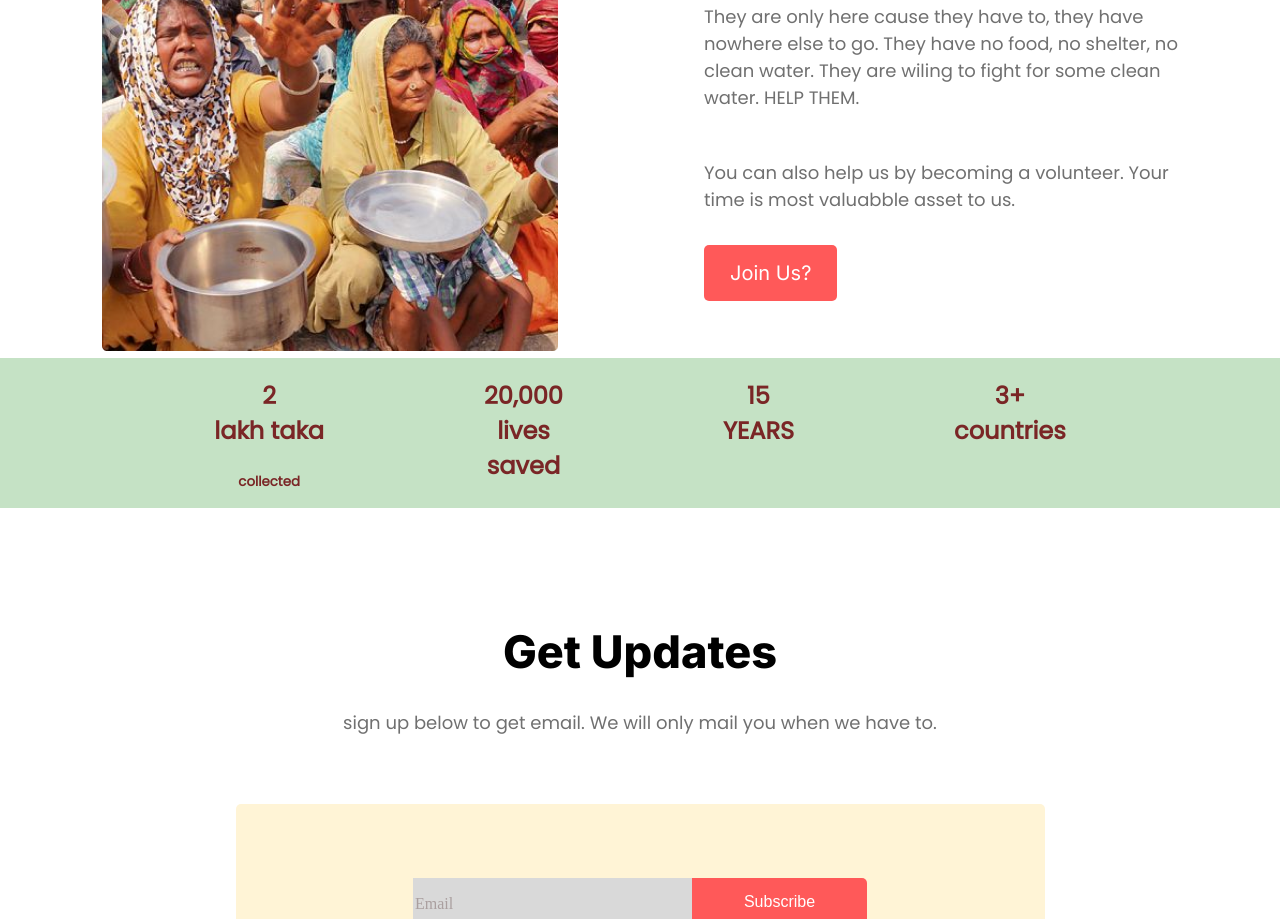
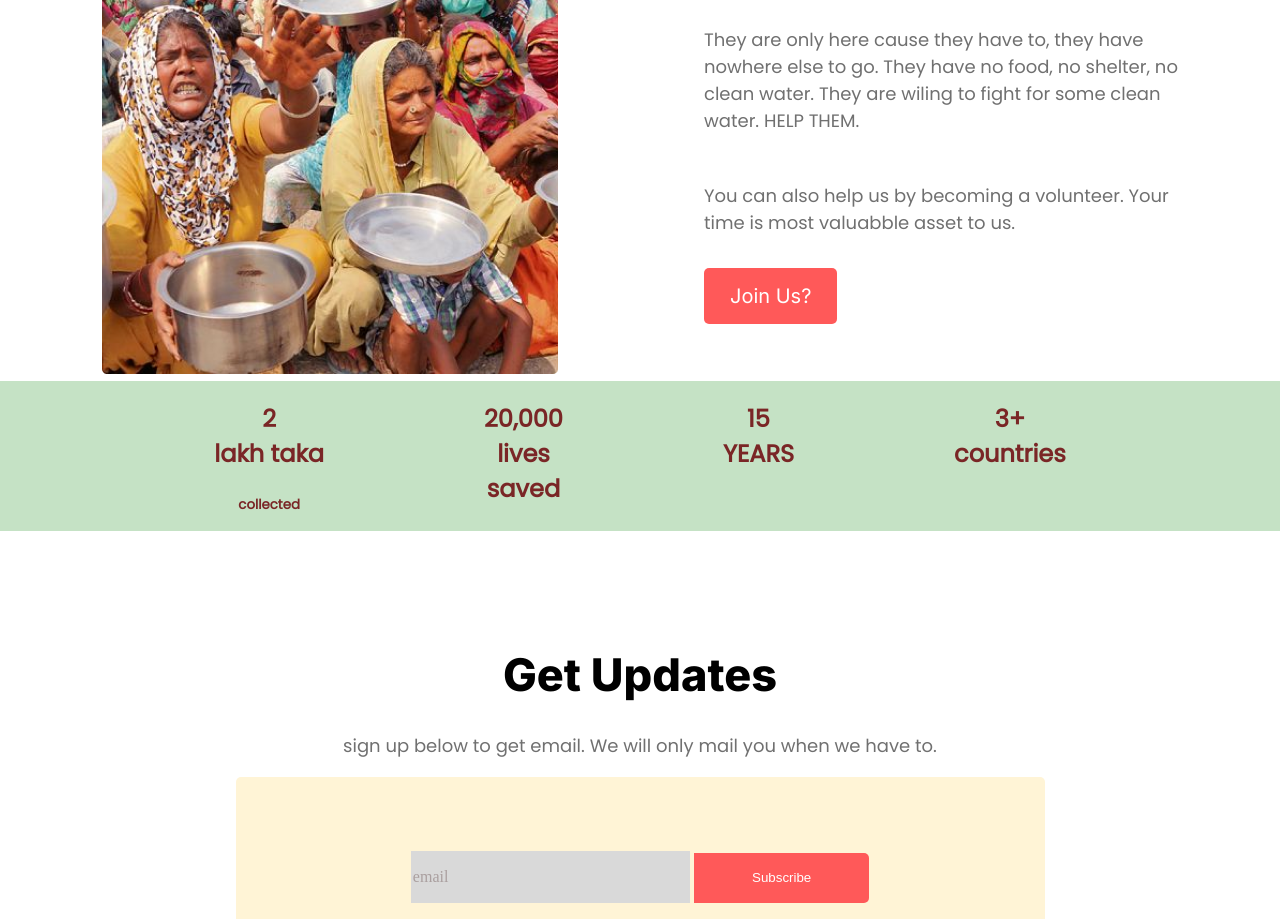
Before and after one commit to S0vers/Donation_Website, a plain HTML site: page index.html in a window 1280 px wide. Shown: the part 2974-3893 px from the top of the page. Drawn offline with Linux system fonts and the light colour scheme; a web font is replaced by a local one.

Commit message:
Final final

```diff
--- a/index.html
+++ b/index.html
@@ -102,11 +102,16 @@
         <h1 class="bold-title">Get Updates</h1>
         <p class="important-paragraph"> sign up below to get email. We will only mail you when we have to.</p>
     </div>
-    <section class="email-input">
-        <div class="yellow-box">
-            <input type="text" id="email" value="Email">
-            <a class="sub" href="#">Subscribe</a>
+    <section class="email-us">
+        <div class="email-input">
+            <div class="yellow-box">
+                <form class="input" action="#">
+                    <input type="text" value="email">
+                    <input type="submit" value="Subscribe">
+                </form>
+            </div>
         </div>
+
     </section>
 </body>
 <footer>
--- a/style.css
+++ b/style.css
@@ -157,7 +157,6 @@ body p{
     color: black;
 }
 .email-input{
-    padding-top: 50px;
     display: flex;
     justify-content: center;
 }
@@ -176,7 +175,7 @@ body p{
     justify-content: center;
     align-items: center;
 }
-#email{
+input[type=text] {
     height: 50px;
     width: 275px;
     background-color: #D9D9D9;
@@ -185,13 +184,12 @@ body p{
     text-align: left;
     color: #AA9F9F;
     font-family: 'Times New Roman', Times, serif;
+    margin: none;
 }
-.sub{
+input[type=submit]{
     text-decoration: none;
-    height: 32px;
+    height: 50px;
     width: 175px;
-    padding-top: 15px;
-    padding-bottom: 5px;
     text-align: center;
     justify-content: center;
     background-color: #FF5959;
@@ -199,8 +197,9 @@ body p{
     font-weight: 400;
     color: white;
     border-radius: 0 5px 5px 0;
+    border: none;
+}
 
-}
 .acheivments{
     display: flex;
     justify-content: center;
```
